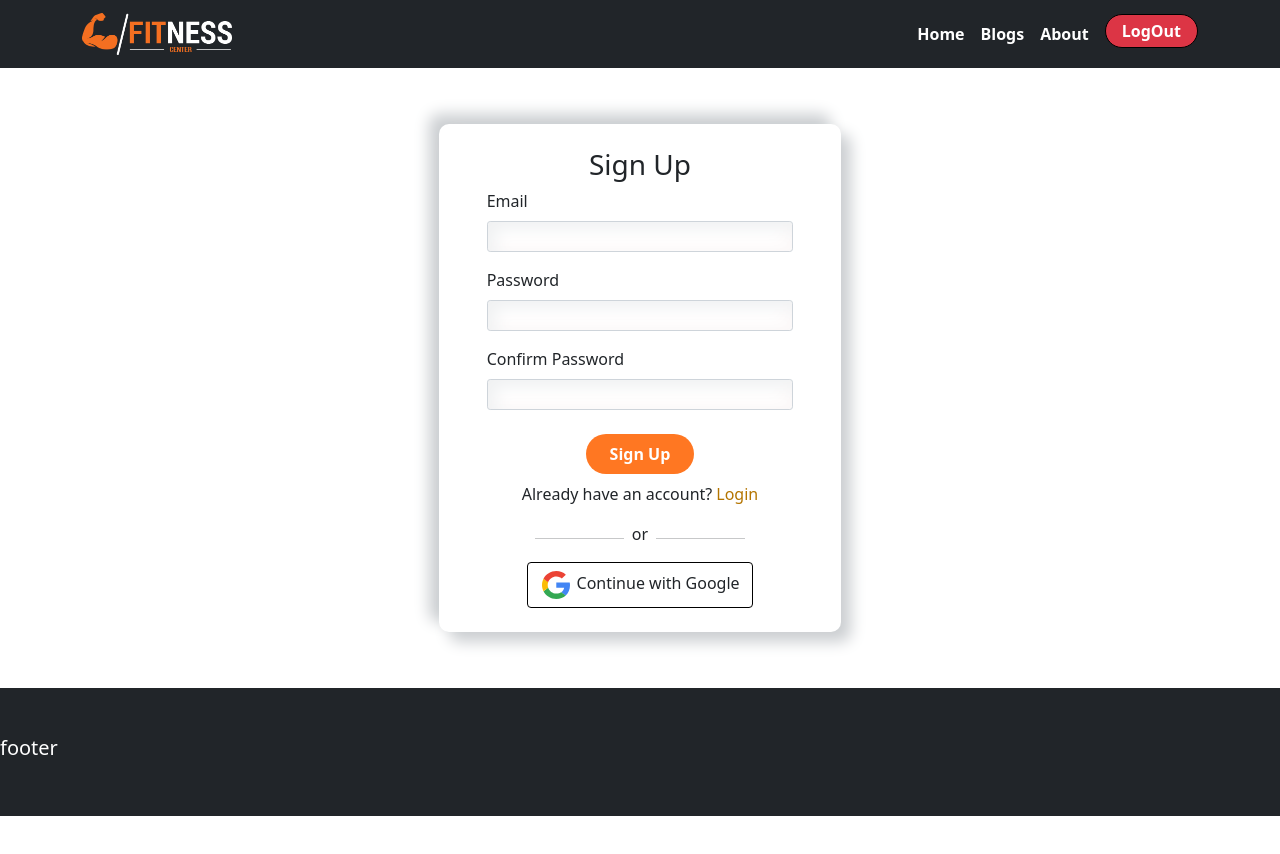
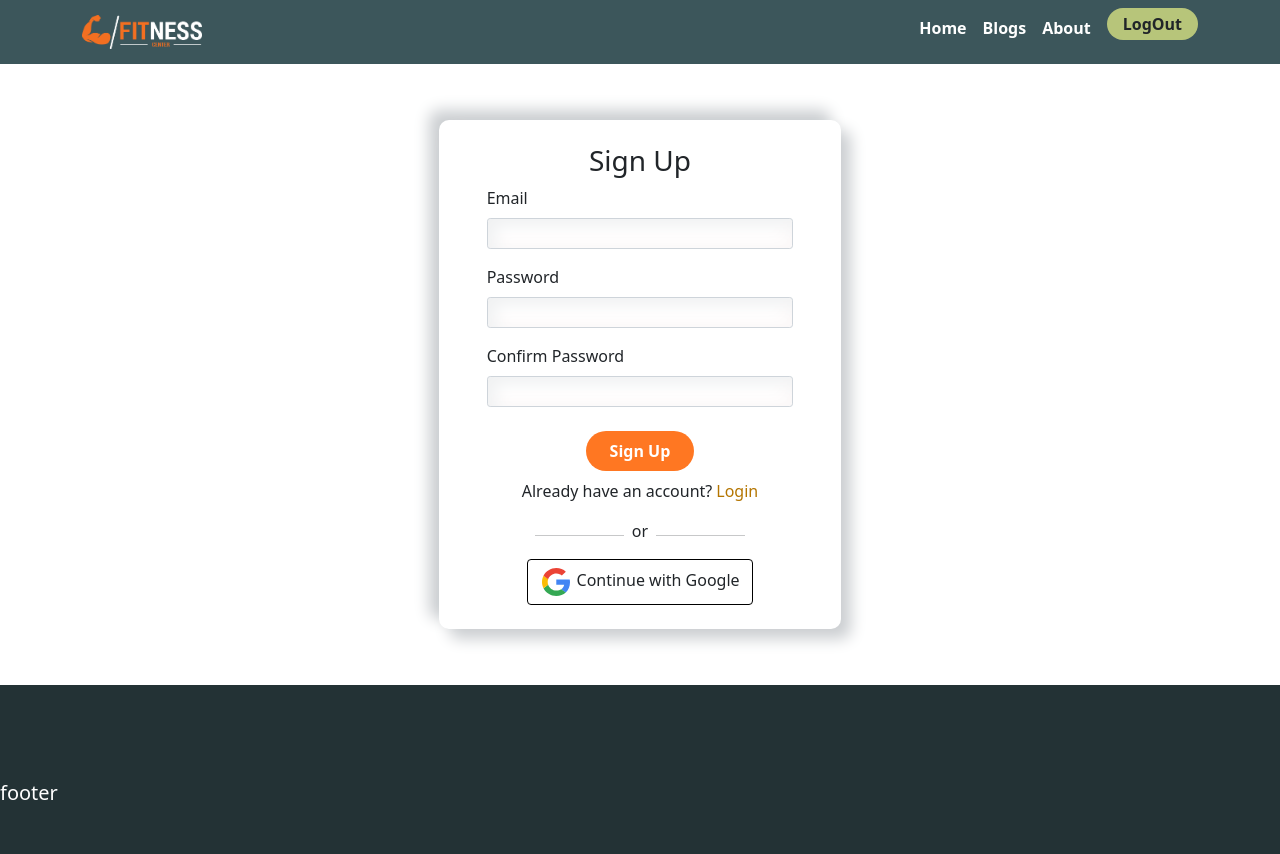
Before and after one commit to sayemhossain/fitness-center, a React (Create React App) app: page /signup in a window 1280 px wide. Shown: the top 854 px of the page. Before the commit the page ends 816 px from the top, so only its background shows below. Built offline with nearby package versions, Linux system fonts and the light colour scheme; no server answers; sample sign-in values are in the browser's storage.

Commit message:
new code

```diff
--- a/src/components/Pages/Home/Services/Services.js
+++ b/src/components/Pages/Home/Services/Services.js
@@ -6,7 +6,8 @@ import "./Services.css";
 const Services = () => {
   const [services, setServices] = useServices();
   return (
-    <div className="container my-5">
+    <div>
+      <div className="container py-5 ">
         <div>
           <h2 className="text-center fw-bold text-uppercase ">
             Our <span style={{ color: "#ff7722" }}>Services</span>
@@ -19,6 +20,7 @@ const Services = () => {
           ))}
         </div>
       </div>
+    </div>
   );
 };
 
--- a/src/components/Pages/Login/Login.js
+++ b/src/components/Pages/Login/Login.js
@@ -5,6 +5,7 @@ import googleImg from "../../../Images/google.svg";
 import { useState } from "react";
 import auth from "../../../firebase.init";
 import { useSignInWithEmailAndPassword } from "react-firebase-hooks/auth";
+import SocialMedia from "../SocialMedia/SocialMedia";
 
 const Login = () => {
   const [email, setEmail] = useState("");
@@ -87,11 +88,7 @@ const Login = () => {
               <hr className="w-50" /> <p className="px-2">or</p>
               <hr className="w-50" />
             </div>
-            <div className="text-center w-100">
-              <button className="btn">
-                <img src={googleImg} alt="" /> Continue with Google
-              </button>
-            </div>
+            <div>{<SocialMedia></SocialMedia>}</div>
           </div>
           <div className="col-md-4"></div>
         </div>
--- a/src/components/Pages/Signup/Signup.js
+++ b/src/components/Pages/Signup/Signup.js
@@ -1,12 +1,9 @@
 import React, { useState } from "react";
 import { Link, useNavigate } from "react-router-dom";
 import "./Signup.css";
-import googleImg from "../../../Images/google.svg";
 import auth from "../../../firebase.init";
-import {
-  useCreateUserWithEmailAndPassword,
-  useSignInWithGoogle,
-} from "react-firebase-hooks/auth";
+import { useCreateUserWithEmailAndPassword } from "react-firebase-hooks/auth";
+import SocialMedia from "../SocialMedia/SocialMedia";
 
 const Signup = () => {
   const [email, setEmail] = useState("");
@@ -14,8 +11,6 @@ const Signup = () => {
   const [confirmPassword, setConfirmPassword] = useState("");
   const [error, setError] = useState("");
   const navigate = useNavigate();
-
-  const [signInWithGoogle] = useSignInWithGoogle(auth);
 
   // this is for create user email and pass
   const [createUserWithEmailAndPassword, user] =
@@ -120,14 +115,7 @@ const Signup = () => {
               <hr className="w-50" /> <p className="px-2">or</p>
               <hr className="w-50" />
             </div>
-            <div
-              onClick={() => signInWithGoogle()}
-              className="text-center w-100"
-            >
-              <button className="btn">
-                <img src={googleImg} alt="" /> Continue with Google
-              </button>
-            </div>
+            <div>{<SocialMedia></SocialMedia>}</div>
           </div>
           <div className="col-md-4"></div>
         </div>
--- /dev/null
+++ b/src/components/Pages/SocialMedia/SocialMedia.js
@@ -0,0 +1,22 @@
+import React from "react";
+import { useSignInWithGoogle } from "react-firebase-hooks/auth";
+import { useNavigate } from "react-router-dom";
+import auth from "../../../firebase.init";
+import googleImg from "../../../Images/google.svg";
+
+const SocialMedia = () => {
+  const [signInWithGoogle, user] = useSignInWithGoogle(auth);
+  const navigate = useNavigate();
+  if (user) {
+    navigate("/");
+  }
+  return (
+    <div onClick={() => signInWithGoogle()} className="text-center w-100">
+      <button className="btn">
+        <img src={googleImg} alt="" /> Continue with Google
+      </button>
+    </div>
+  );
+};
+
+export default SocialMedia;
--- /dev/null
+++ b/src/components/Shared/Footer/Footer.css
@@ -0,0 +1,3 @@
+.footer-color {
+  background-color: #233235;
+}
--- a/src/components/Shared/Footer/Footer.js
+++ b/src/components/Shared/Footer/Footer.js
@@ -1,9 +1,10 @@
 import React from "react";
+import "./Footer.css";
 
 const Footer = () => {
   return (
-    <div className="py-5  bg-dark text-white">
-      <h5>footer</h5>
+    <div className="py-5 footer-color text-white">
+      <h5 className="py-5">footer</h5>
     </div>
   );
 };
--- a/src/components/Shared/Header/Header.css
+++ b/src/components/Shared/Header/Header.css
@@ -1,7 +1,15 @@
-/* .header-color {
+.header-color {
   background-color: #3c565b;
 }
-#FF7722 */
+/* #FF7722 */
 .logo {
-  width: 150px;
+  width: 120px;
 }
+.header-signup-btn {
+  background-color: #b7c57a;
+  border-style: none;
+}
+.header-login-btn {
+  background-color: #5ea11e;
+  border-style: none;
+}
--- a/src/components/Shared/Header/Header.js
+++ b/src/components/Shared/Header/Header.js
@@ -13,7 +13,7 @@ const Header = () => {
     signOut(auth);
   };
   return (
-    <nav className="navbar navbar-expand-md navbar-dark bg-dark">
+    <nav className="navbar navbar-expand-md navbar-dark header-color">
       <div className="container">
         <Link className="navbar-brand" to="/">
           <img className="logo" src={logo} alt="" />
@@ -52,15 +52,15 @@ const Header = () => {
             </li>
             <li className="nav-item">
               {user ? (
-                <button
-                  className="text-white btn btn-danger  py-1 px-3 ms-2 fw-bold rounded-pill "
+                <p
+                  className="header-signup-btn py-1 px-3 ms-2 fw-bold rounded-pill "
                   onClick={handleSignout}
                 >
                   LogOut
-                </button>
+                </p>
               ) : (
                 <Link
-                  className="nav-link text-white py-1 px-3 btn btn-success fw-bold ms-2 rounded-pill"
+                  className="nav-link text-white header-login-btn py-1 px-3  fw-bold ms-2 rounded-pill"
                   to="/login"
                 >
                   Login
```
Lines whose indentation alone changed are shown as unchanged.
